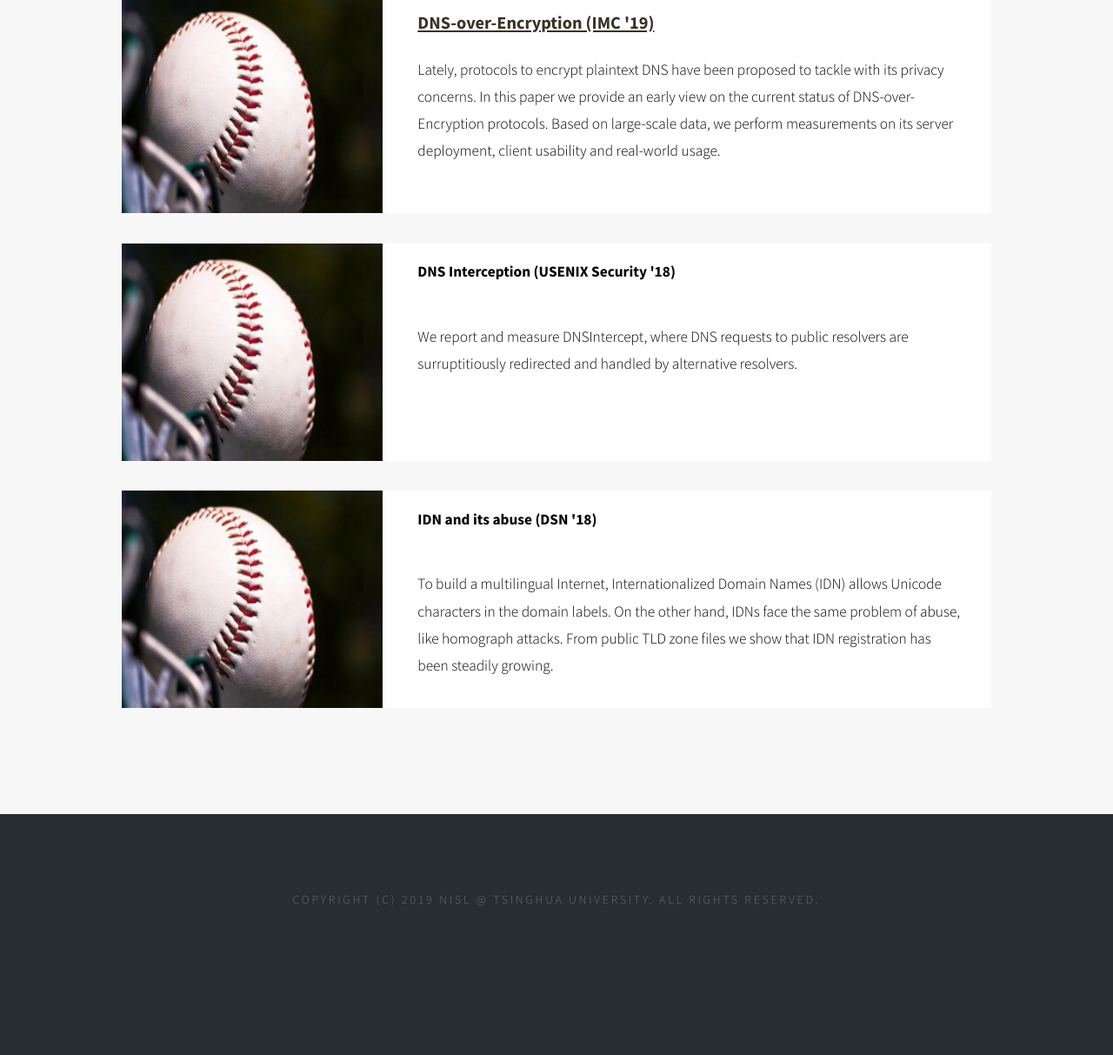
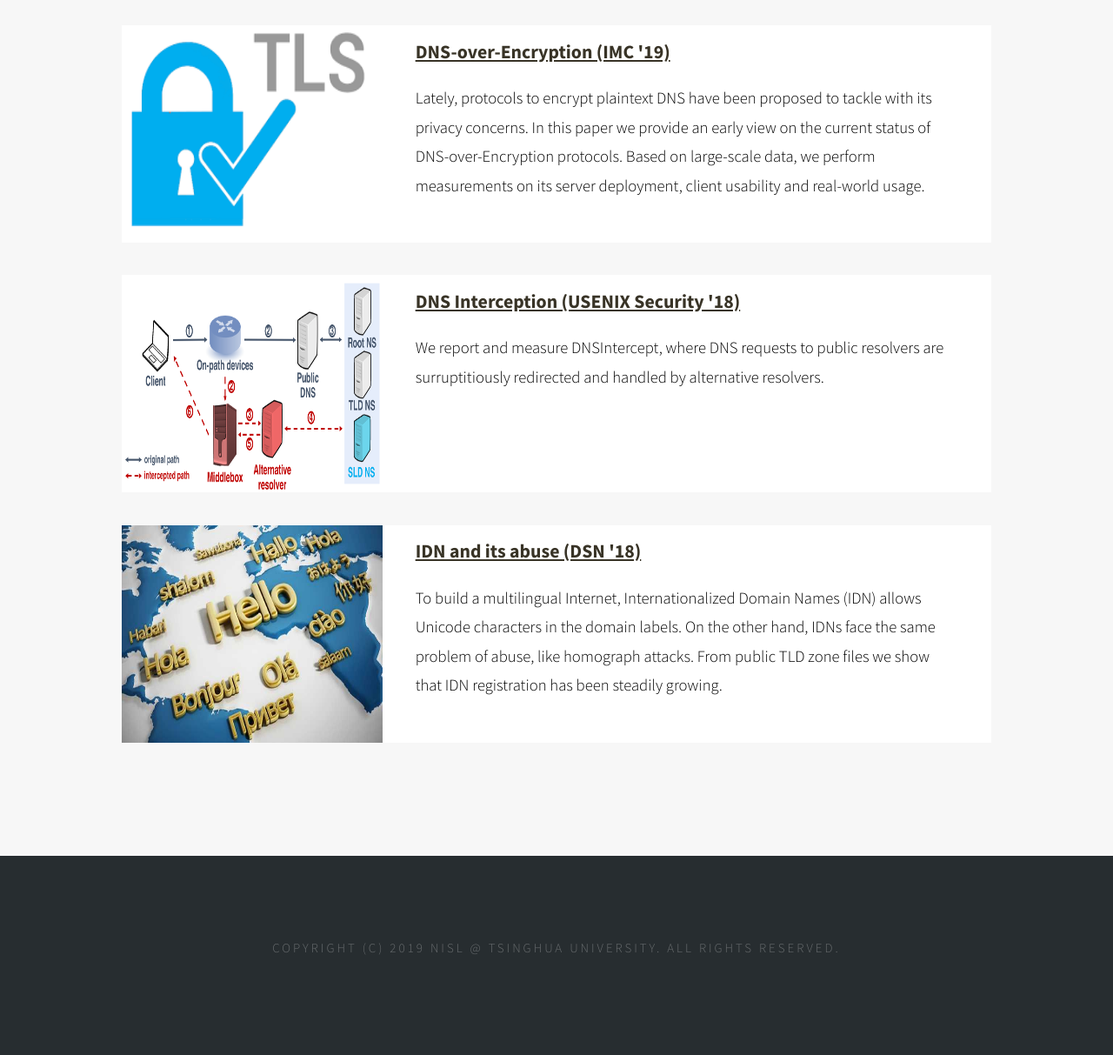
Before and after one commit to lcy17code/lcy17code.github.io, a plain HTML site: page index.html in a window 1280 px wide. Shown: the part 686-1899 px from the top of the page at 87% size. Before the commit the page ends 1834 px from the top, so only its background shows below. Drawn offline with Linux system fonts and the light colour scheme.

Commit message:
some descriptions 2

```diff
--- a/default_0.css
+++ b/default_0.css
@@ -8,9 +8,9 @@
 		margin: 0px;
 		padding: 0px;
 		background: #272d30;
-		line-height: 1.5em;
+		line-height: 1.3em;
 		font-family: 'Source Sans Pro', sans-serif;
-		font-size: 13pt;
+		font-size: 14pt;
 		font-weight: 300;
 		color: #000000;
 	}
--- a/index.html
+++ b/index.html
@@ -22,7 +22,6 @@
 			<li class="active"><a href="#" accesskey="1" title="">Home</a></li>
 			<li><a href="Projects.html" accesskey="5" title="">Projects</a></li>
 			<li><a href="Members.html" accesskey="3" title="">Members</a></li>
-			<li><a href="Publications.html" accesskey="3" title="">Publications</a></li>
 		</ul>
 	</div>
 </div>
@@ -41,7 +40,7 @@
 		<!-- # the DNS-over-Encryption Project (IMC '19)-->
 		<div class="pjbox">
 			<div class="pjimg">
-				<img src="images/pic01.jpg" width="300" height="250" alt="" />
+				<img src="images/doe.png" width="300" height="250" alt="" />
 			</div>
 			<div class="pjdetails">
 				<h3><a href="doe.html">DNS-over-Encryption (IMC '19)</a></h3>
@@ -52,10 +51,10 @@
 		<!-- # the DNS Interception Project (USENIX '18)-->
 		<div class="pjbox">
 			<div class="pjimg">
-				<img src="images/pic01.jpg" width="300" height="250" alt="" />
+				<img src="images/dnsintercept.png" width="300" height="250" alt="" />
 			</div>
 			<div class="pjdetails">
-				<p><strong>DNS Interception (USENIX Security '18)</strong></p>
+				<h3><a href="dnsintercept.html">DNS Interception (USENIX Security '18)</a></h3>
 				<br />
 				<p>We report and measure DNSIntercept, where DNS requests to public resolvers are surruptitiously redirected and handled by alternative resolvers. </p>
 			</div>
@@ -63,10 +62,10 @@
 		<!-- # the IDN Project (DSN '18)-->
 		<div class="pjbox">
 			<div class="pjimg">
-				<img src="images/pic01.jpg" width="300" height="250" alt="" />
+				<img src="images/idn.jpg" width="300" height="250" alt="" />
 			</div>
 			<div class="pjdetails">
-				<p><strong>IDN and its abuse (DSN '18)</strong></p>
+				<h3><a href="idn.html">IDN and its abuse (DSN '18)</a></h3>
 				<br />
 				<p>To build a multilingual Internet, Internationalized Domain Names (IDN) allows Unicode characters in the domain labels. On the other hand, IDNs face the same problem of abuse, like homograph attacks. From public TLD zone files we show that IDN registration has been steadily growing. </p>
 			</div>
```
Also changed, not shown: images/dnsintercept.png (added), images/doe.png (added), images/idn.jpg (added).
